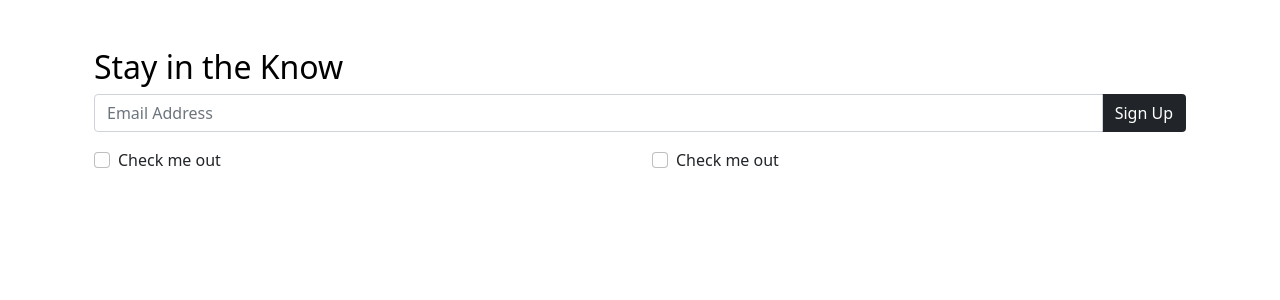
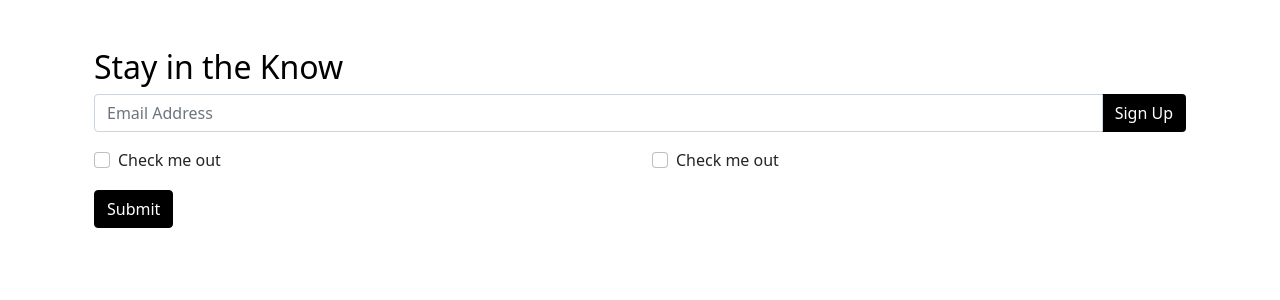
Before and after one commit to OletiMahesh/Form-Widget, a React (Create React App) app: page / in a window 1280 px wide. Shown: the top 300 px of the page. Built offline with nearby package versions, Linux system fonts and the light colour scheme.

Commit message:
changed widget class

```diff
--- a/public/index.html
+++ b/public/index.html
@@ -28,7 +28,7 @@
   </head>
   <body>
     <noscript>You need to enable JavaScript to run this app.</noscript>
-    <div class="reddit_widget" data-subreddit="javascript"></div>
+    <div class="react_form_widget" data-color="black"></div>
    <!-- <div class="reddit_widget" data-subreddit="reactjs"></div> -->
     <!--
       This HTML file is a template.
--- a/src/App.js
+++ b/src/App.js
@@ -10,10 +10,9 @@ function App(props) {
   console.log(window.location);
   const parsed = queryString.parse(window.location.search);
 console.log(parsed);
-const {color} = parsed;
+// const {color} = parsed;
+const color = props.domElement.getAttribute("data-color");
 console.log(color);
-const subreddit = props.domElement.getAttribute("data-subreddit");
-console.log(subreddit);
   return (
     // <div className="App">
     //   <header className="App-header">
--- a/src/index.js
+++ b/src/index.js
@@ -6,7 +6,7 @@ import reportWebVitals from './reportWebVitals';
 import 'bootstrap/dist/css/bootstrap.min.css';
 
 // Find all widget divs
-const WidgetDivs = document.querySelectorAll('.reddit_widget')
+const WidgetDivs = document.querySelectorAll('.react_form_widget')
 
 // Inject our React App into each
 WidgetDivs.forEach(Div => {
```
Also changed, not shown: 1 other file (tests, documents, lock files or other folders).
